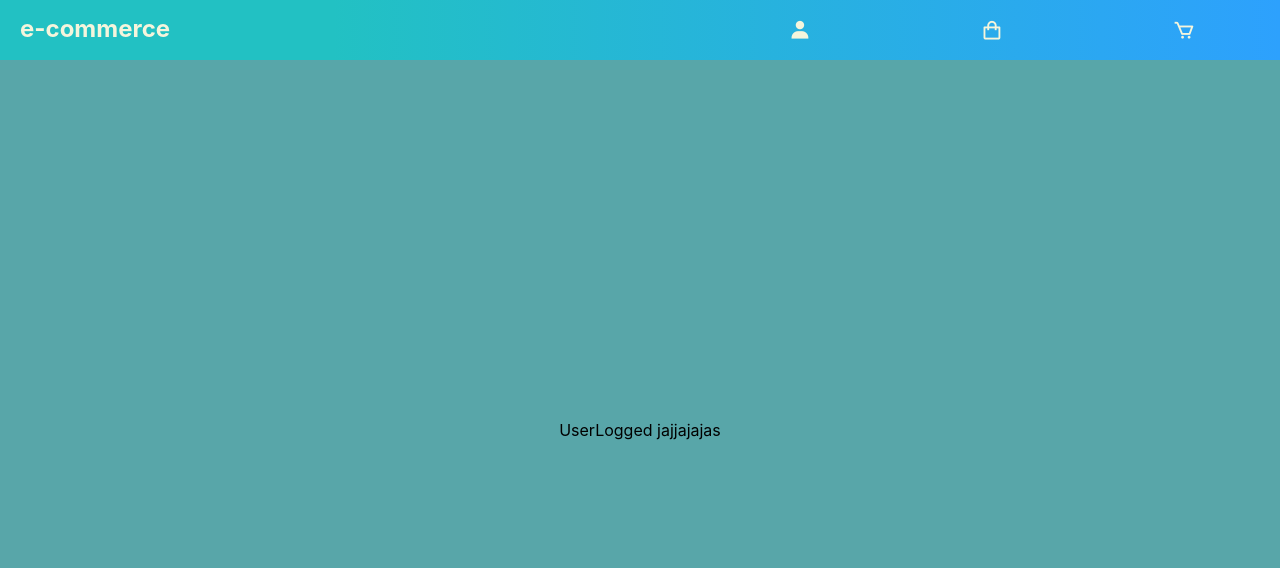
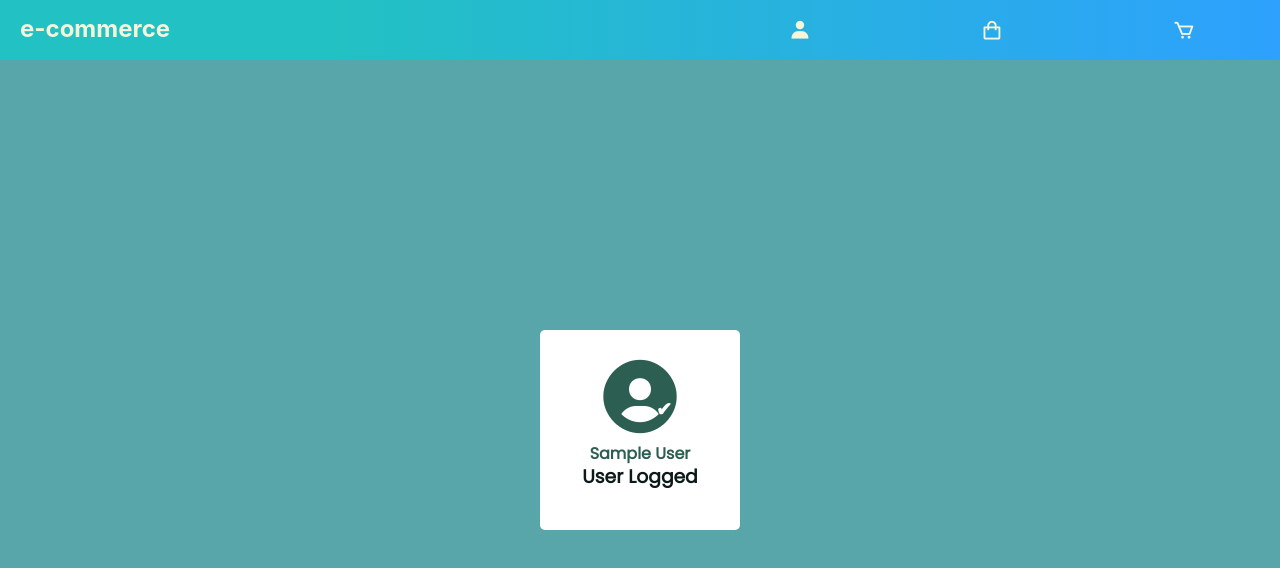
Before and after one commit to arturofd94/e-commercecafd, a React (Vite) app: page /#/login in a window 1280 px wide. Shown: the top 568 px of the page. Built offline with nearby package versions, Linux system fonts and the light colour scheme; no server answers; sample sign-in values are in the browser's storage.

Commit message:
Logged User

```diff
--- a/src/components/Home/Cart.jsx
+++ b/src/components/Home/Cart.jsx
@@ -12,7 +12,7 @@ const Cart = ({cartOpen}) => {
     axios.get(url, getConfig())
     .then(res => setProducts(res.data.data.cart.products))
     .catch(err => console.log(err))
-  })
+  },[])
 
   return (
     <section className={`cart ${cartOpen && 'open'}`}>
--- a/src/components/Login/Login.jsx
+++ b/src/components/Login/Login.jsx
@@ -14,6 +14,8 @@ const Login = () => {
         axios.post(url,data)
         .then(res => {
             localStorage.setItem('token', res.data.data.token)
+            console.log(res.data.data.user)
+            localStorage.setItem('NameUser',JSON.stringify(res.data.data.user))
             navigate('/')
         })
         .catch(err => {
@@ -21,7 +23,7 @@ const Login = () => {
             setIsErrorLogin(true)
             setTimeout(() =>{
                 setIsErrorLogin(false)
-            },4500)
+            },4200)
             reset({
                 email:'',
                 password:''
--- a/src/components/Login/UserLogged.jsx
+++ b/src/components/Login/UserLogged.jsx
@@ -1,8 +1,19 @@
 import React from 'react'
 
 const UserLogged = () => {
+
+  const user = JSON.parse(localStorage.getItem('NameUser'))
+
+  console.log(user)
+
   return (
-    <div>UserLogged jajjajajas</div>
+    <div className='contain-logged'>
+      <div className='icon-logged'>
+        <i className='bx bxs-user-circle' ></i> <h3 h3 className='checked'>✔</h3>
+        <h2 className='name-user'>{`${user && user?.firstName} ${user && user?.lastName}`}</h2>
+      </div>
+      <h3 className='text-logged'>User Logged </h3>
+    </div>
   )
 }
 
--- a/src/components/Login/style/Login.css
+++ b/src/components/Login/style/Login.css
@@ -131,3 +131,46 @@
 .button-login:hover{
     background-color: rgba(189, 24, 24, 0.904);
 }
+
+
+.contain-logged{
+    display: flex;
+    flex-direction: column;
+    justify-content: center;
+    align-items: center;
+    padding: 10px;
+    width: 200px;
+    height: 200px;
+    background-color: rgb(255, 255, 255);
+    font-family: var(---Poppins);
+    border-radius: 5px;
+    gap: .8rem;
+}
+
+.icon-logged{
+    width: max-content;
+    display: flex;
+    flex-direction: column;
+    align-items: center;
+    justify-content: center;
+    height: 80px;
+    font-size: 5.5rem;
+    color: rgb(45, 94, 82);
+    position: relative;
+}
+
+.checked{
+    color:rgb(255, 255, 255);
+    top: 33%;
+    left: calc(50% + 16px);
+    position: absolute;
+    font-size: 1.2rem;
+}
+
+.name-user{
+    font-size: 1rem;
+}
+
+.text-logged{
+    color: rgb(14, 26, 26);
+}
```
Also changed, not shown: src/components/Login/LoginScreem.jsx (+8 -6 lines).
